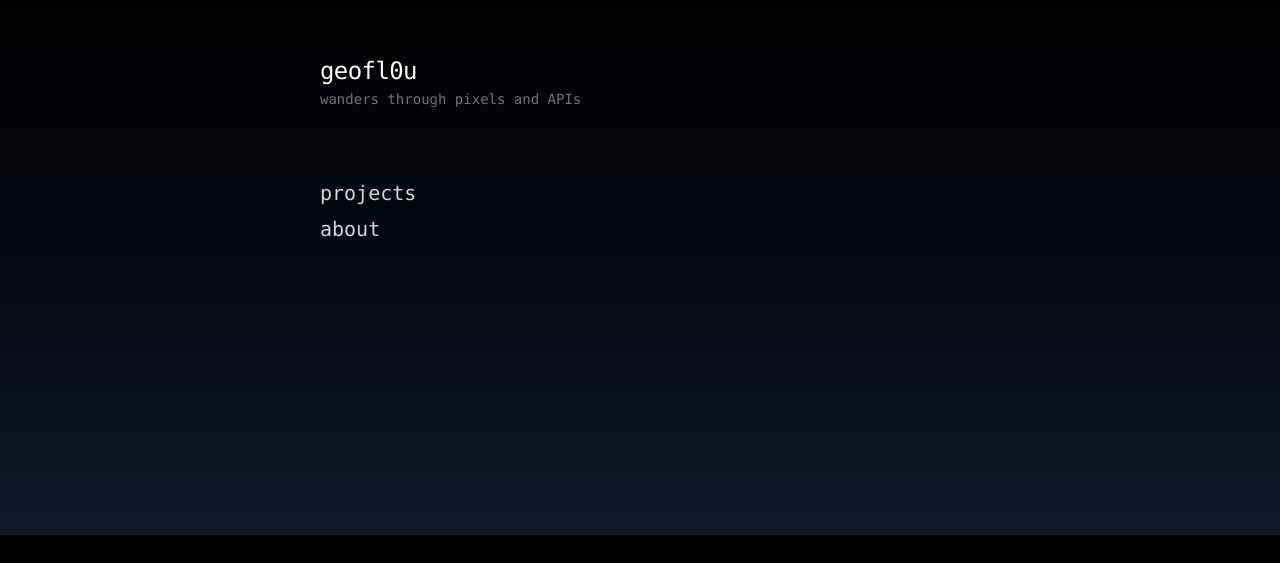
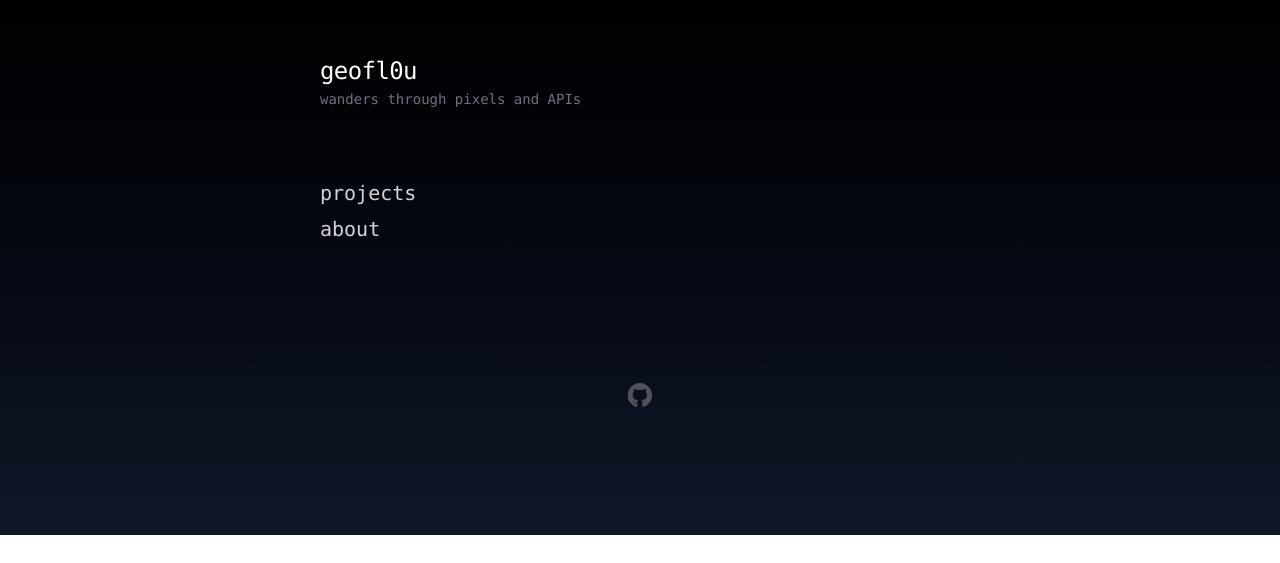
Before and after one commit to geofl0u/geofl0u-website, a Next.js app: page / in a window 1280 px wide. Shown: the part 265-828 px from the top of the page. After the commit the page ends 800 px from the top, so only its background shows below. Built offline with nearby package versions, Linux system fonts and the light colour scheme.

Commit message:
feat: add footer with github account

```diff
--- a/src/app/components/pageWrapper.tsx
+++ b/src/app/components/pageWrapper.tsx
@@ -1,8 +1,17 @@
-export default function PageWrapper(props: {children: React.ReactNode}) {
+import Link from "next/link";
+import "~/styles/footer.css";
+
+export default function PageWrapper(props: { children: React.ReactNode }) {
   return (
-    <main className="flex flex-col text-text">
-      <div className="container mx-auto flex max-w-3xl flex-col items-start justify-center gap-2 px-16 py-80">
+    <main className="text-text flex flex-col">
+      <div className="container mx-auto flex max-w-3xl flex-col items-start justify-center gap-2 px-16 pt-80 pb-32">
         {props.children}
+      </div>
+      <div className="footer container mx-auto flex max-w-3xl flex-col justify-center gap-2 px-16">
+        <div className="divider m-auto w-xs" />
+        <Link href={"https://github.com/geofl0u"} target="_tab">
+          <span className="git-icon pt-8" />
+        </Link>
       </div>
     </main>
   );
--- /dev/null
+++ b/src/styles/footer.css
@@ -0,0 +1,21 @@
+.divider {
+  border: 1px solid var(--color-zinc-800);
+}
+
+.git-icon {
+  display: block;
+  width: 24px;
+  height: 24px;
+  background-color: var(--color-zinc-600);
+
+  margin: auto;
+
+  mask: url("/github-icon.svg") center / contain no-repeat;
+  -webkit-mask: url("/github-icon.svg") center / contain no-repeat;
+
+  transition: background-color 150ms ease;
+}
+
+.git-icon:hover {
+  background-color: var(--color-zinc-400);
+}
```
Also changed, not shown: public/github-icon.svg (added).
